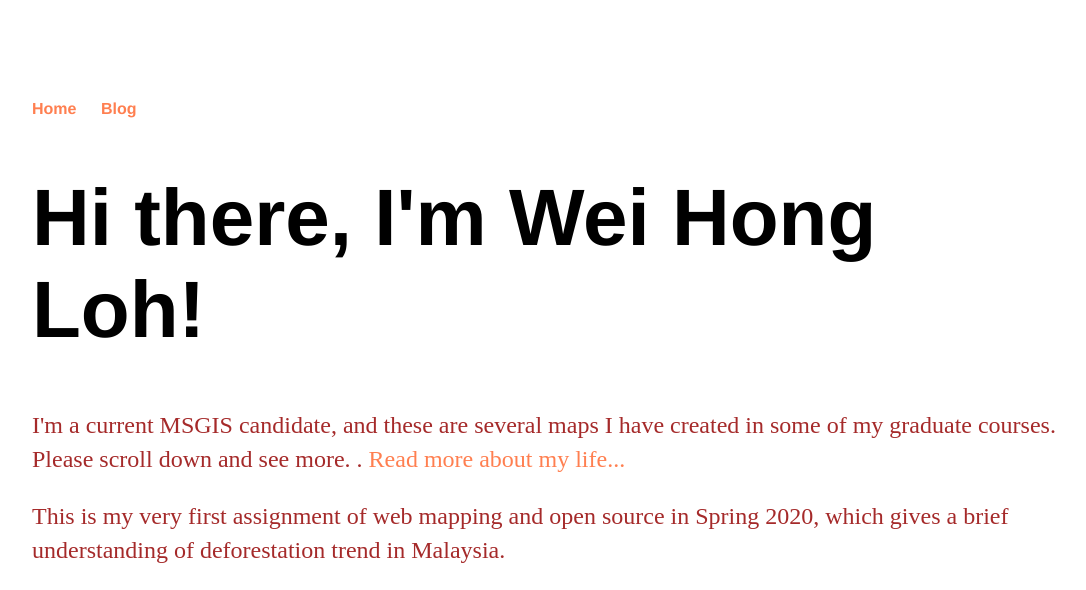
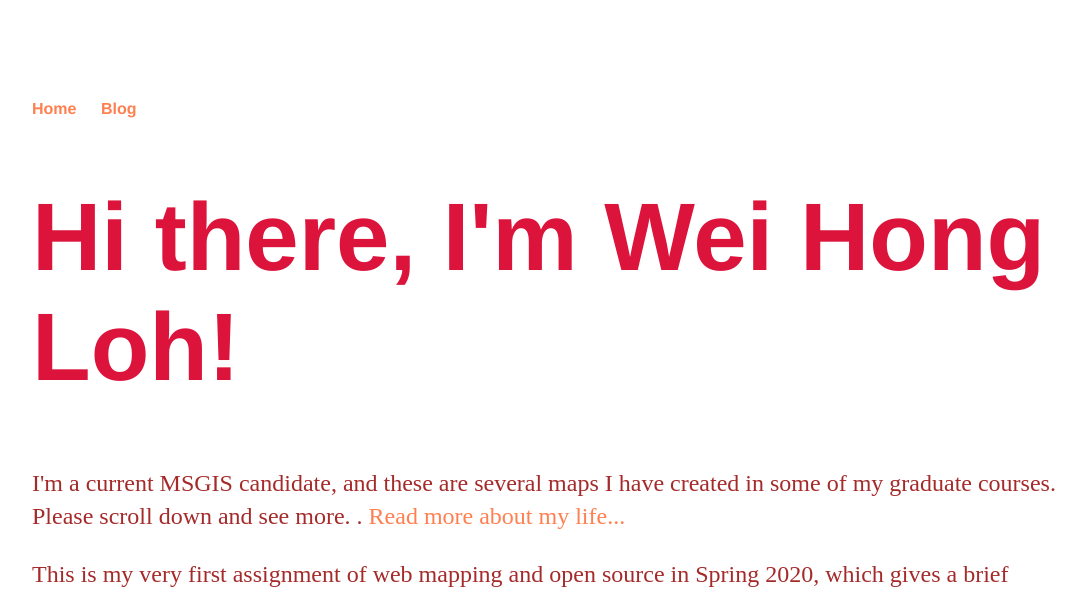
Before and after one commit to hongdeska/hongdeska.github.io, a Jekyll site: the page built from index.html, in a window 1280 px wide. Shown: the top 590 px of the page, without its empty margins (96-1182 px from the left). Built offline with Jekyll 4.4.1, drawn with Linux system fonts in a browser that asks for light colours; a script that is not in the unit is left out.

Commit message:
Update main.css

```diff
--- a/css/main.css
+++ b/css/main.css
@@ -21,8 +21,9 @@ a:hover {
     text-decoration: underline;
 }
 h1 {
-    font-size: 5em;
+    font-size: 6em;
     font-family:'Helvetica', 'Time News Roman', 'Sans-Serif';
+    color: #DC143C
 }
 p {
     font-size: 1.5em;
```
